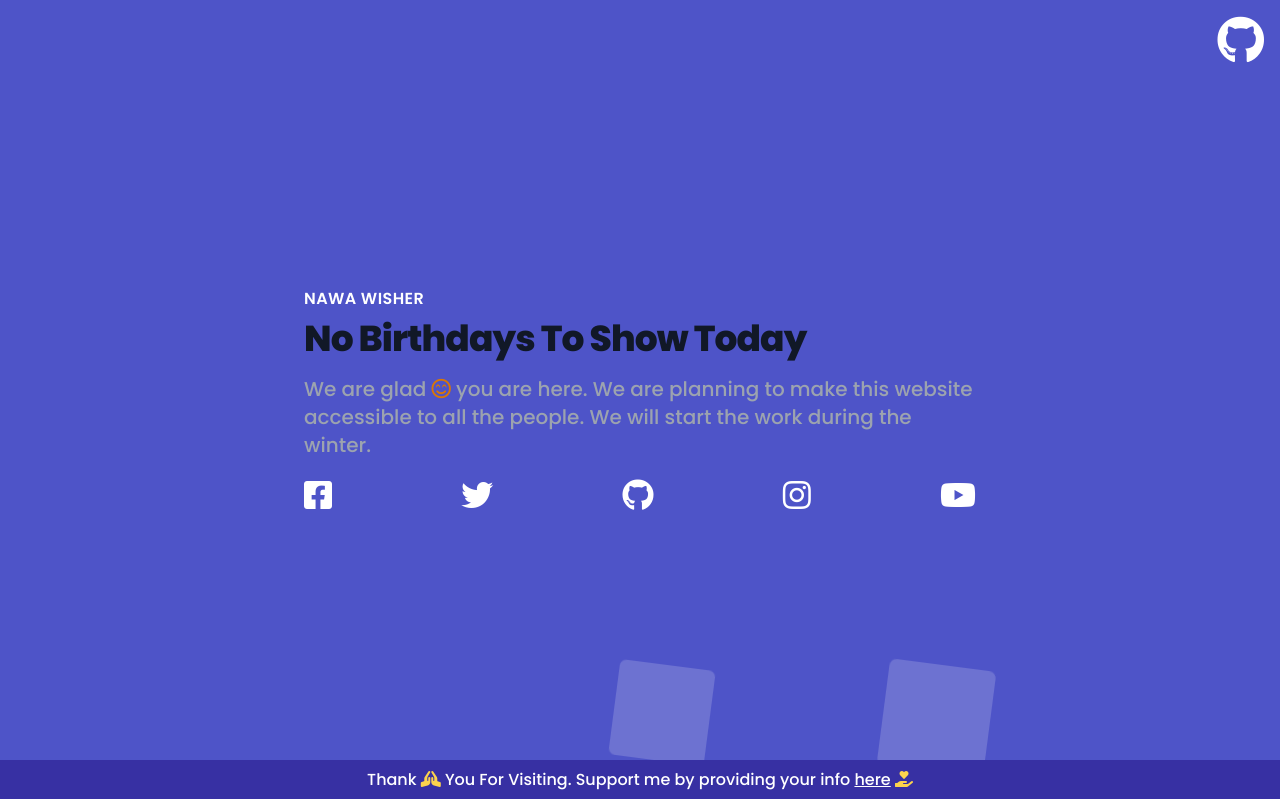
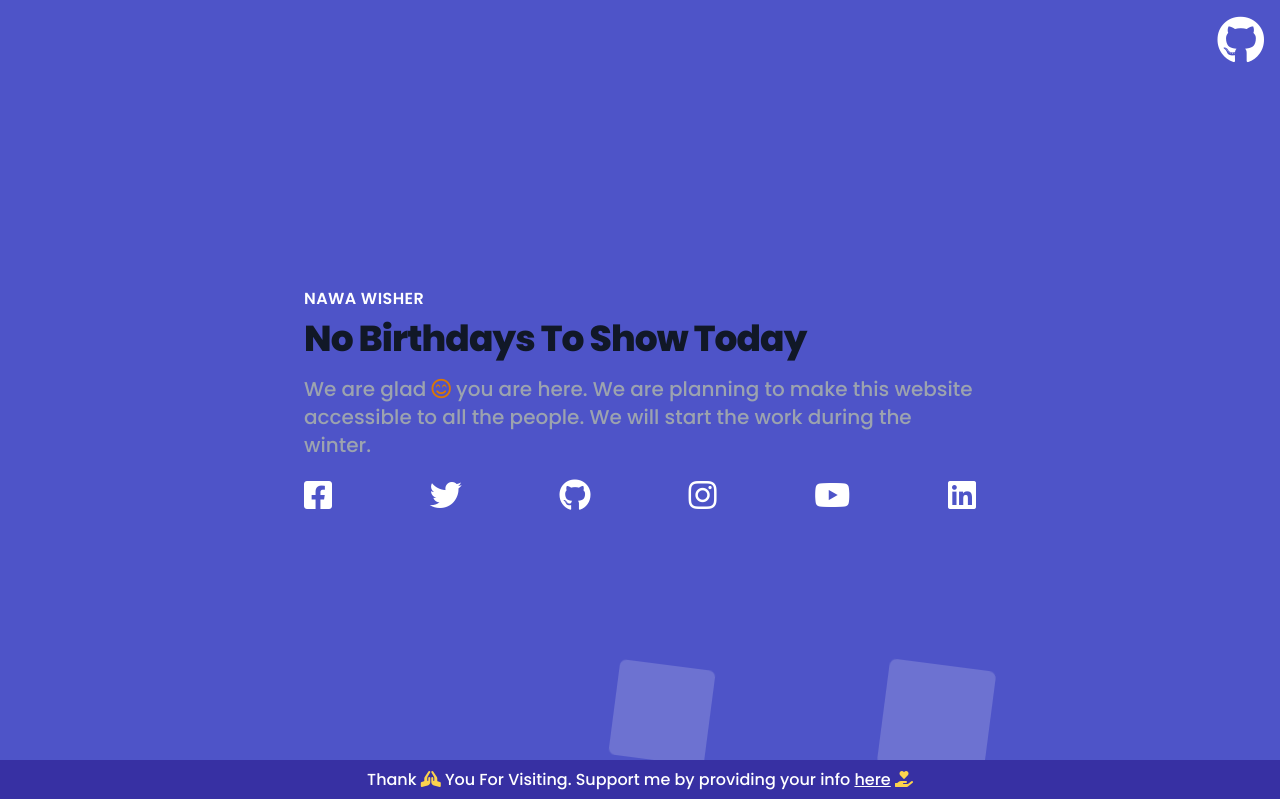
Before and after one commit to rijalanupraj/birthdaywish-private, a Django app: page / in a window 1280 px wide. Shown: the top 799 px of the page. Run offline with Django 3.2, Linux system fonts and the light colour scheme; data that the repository does not hold is empty.

Commit message:
Add linkedin in no birthdays content

```diff
--- a/friend/templates/friend/snippets/no-birthday.html
+++ b/friend/templates/friend/snippets/no-birthday.html
@@ -19,6 +19,9 @@
                     class="fab fa-instagram fa-2x"></i></a>
             <a class="link" href="https://www.youtube.com/channel/UCgbrA4Ln-H3pH9zvIvgQtjQ"
                 data-tippy-content="@youtube_handle"><i class="fab fa-youtube fa-2x"></i></a>
+            <a class="link" href="https://www.linkedin.com/in/rijalanupraj/"
+                data-tippy-content="@linkedin_handle"><i class="fab fa-linkedin fa-2x"></i></a>
+
         </p>
     </div>
 </div>
```
